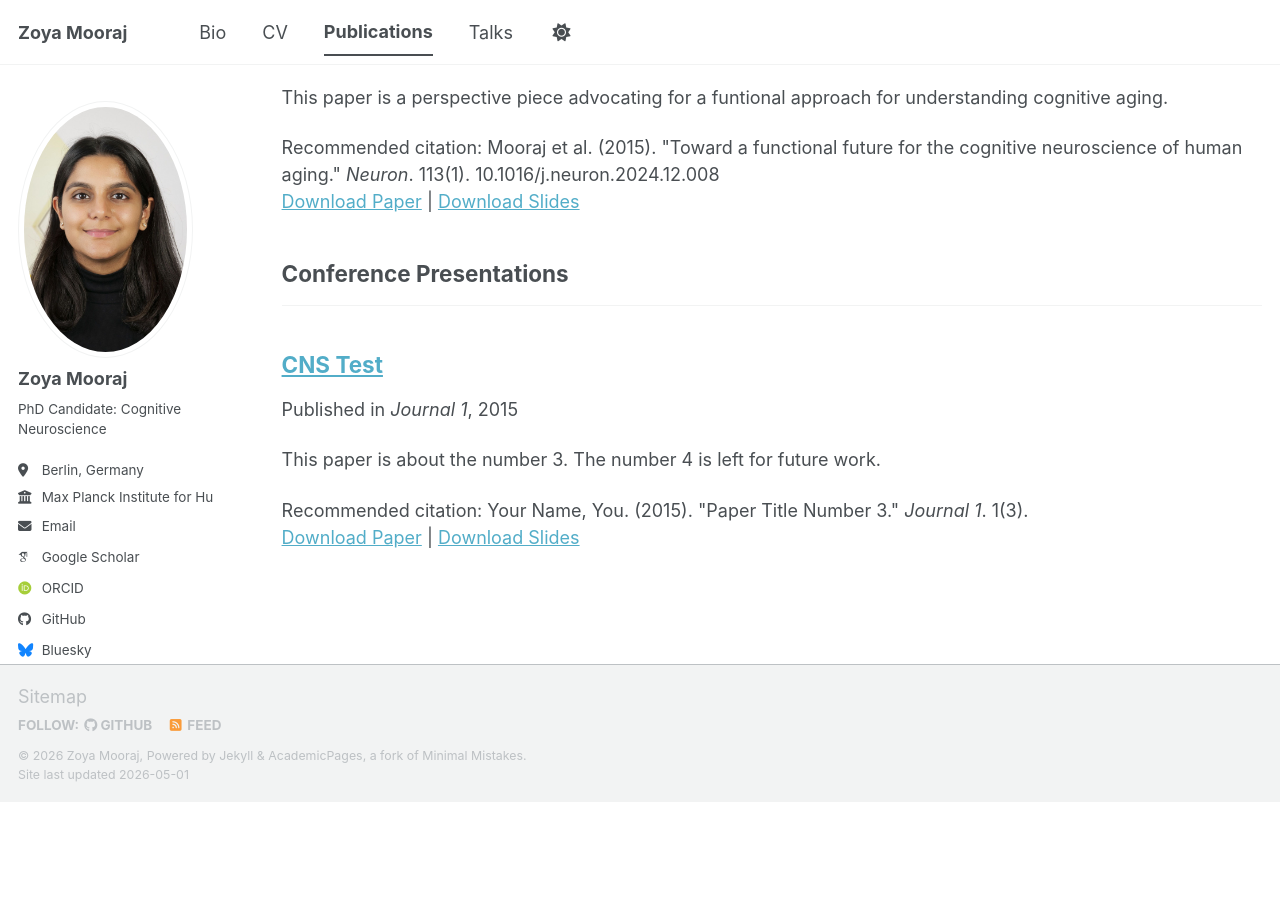
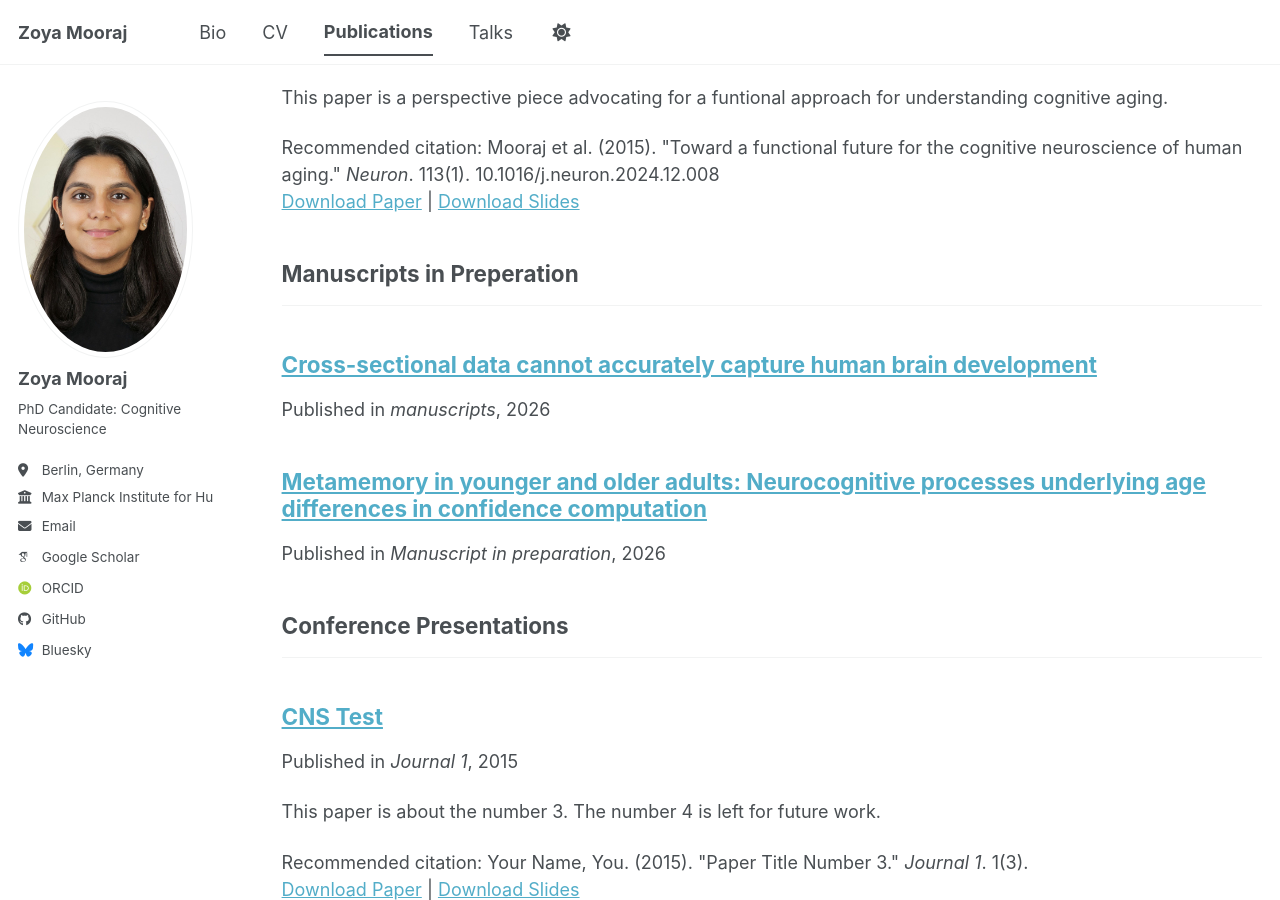
Before and after one commit to zoya-mooraj/zoya-mooraj.github.io, a Jekyll site: the page built from _pages/publications.html, in a window 1280 px wide and 900 px high, scrolled down 318 px. Built offline with Jekyll 4.4.1, drawn with Linux system fonts in a browser that asks for light colours; some web fonts are replaced; a script bundle is joined from its source files by our own code; library files that are not in the unit come from our copies; a file with an impossible date is left out; before the commit the page ends 1120 px from its top, so only the background shows below that; some of the changed lines change nothing that is shown.

Commit message:
update date

```diff
--- a/_publications/inprep-confidenceleak.md
+++ b/_publications/inprep-confidenceleak.md
@@ -3,7 +3,7 @@
 collection: publications
 category: manuscripts
 permalink: /publication/inprep-confidenceleak
-date: "in prep"
+#date: 2026-01-01
 venue: "Manuscript in preparation"
 authors: "Mooraj et al."
 ---
--- a/_publications/inprep-longcross.md
+++ b/_publications/inprep-longcross.md
@@ -3,7 +3,7 @@
 collection: publications
 category: manuscripts
 permalink: /publication/inprep-longcross
-date: "in prep"
+#date: 2026-01-01
 venue: "manuscripts"
 authors: "Alneas, Mooraj et al."
 ---
```
